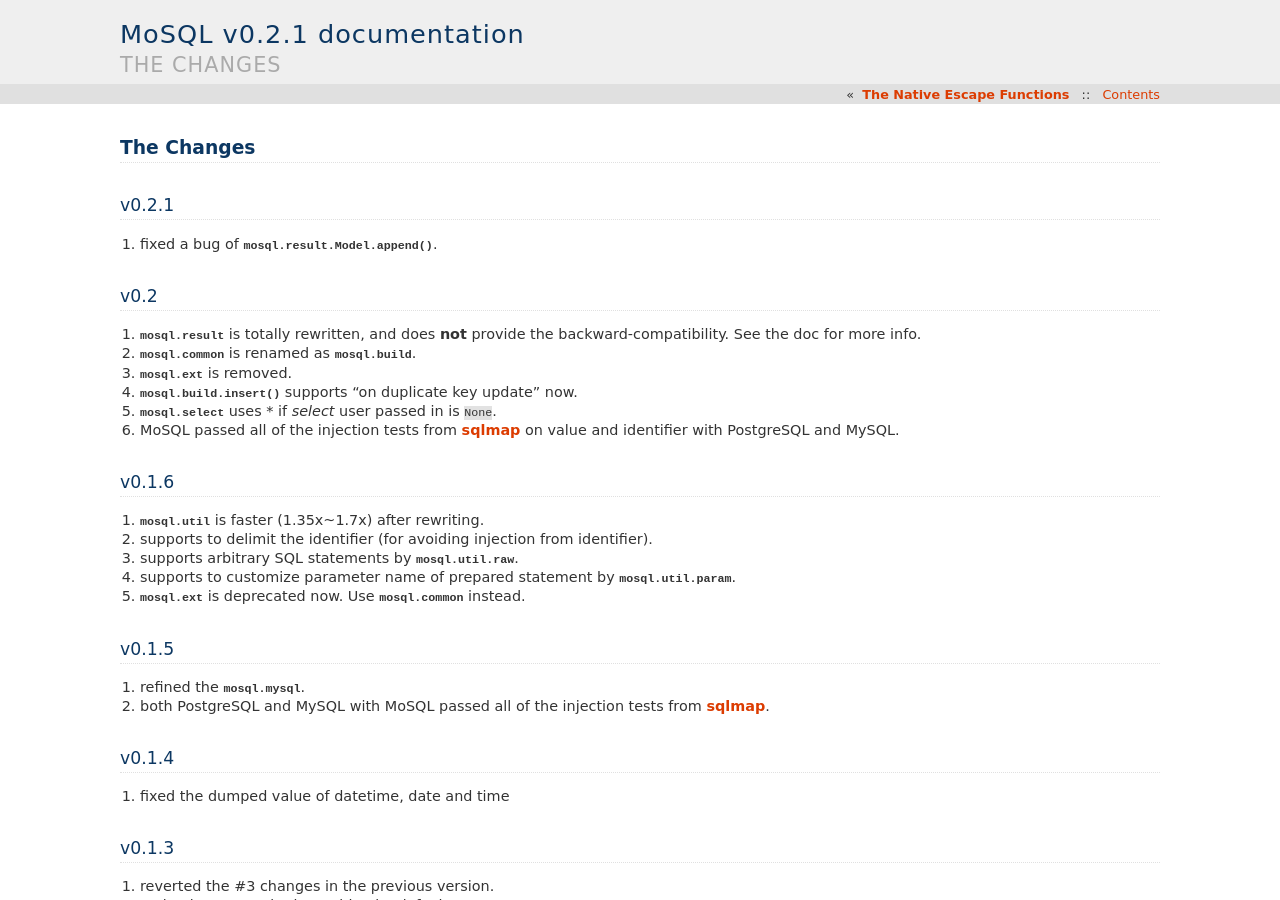
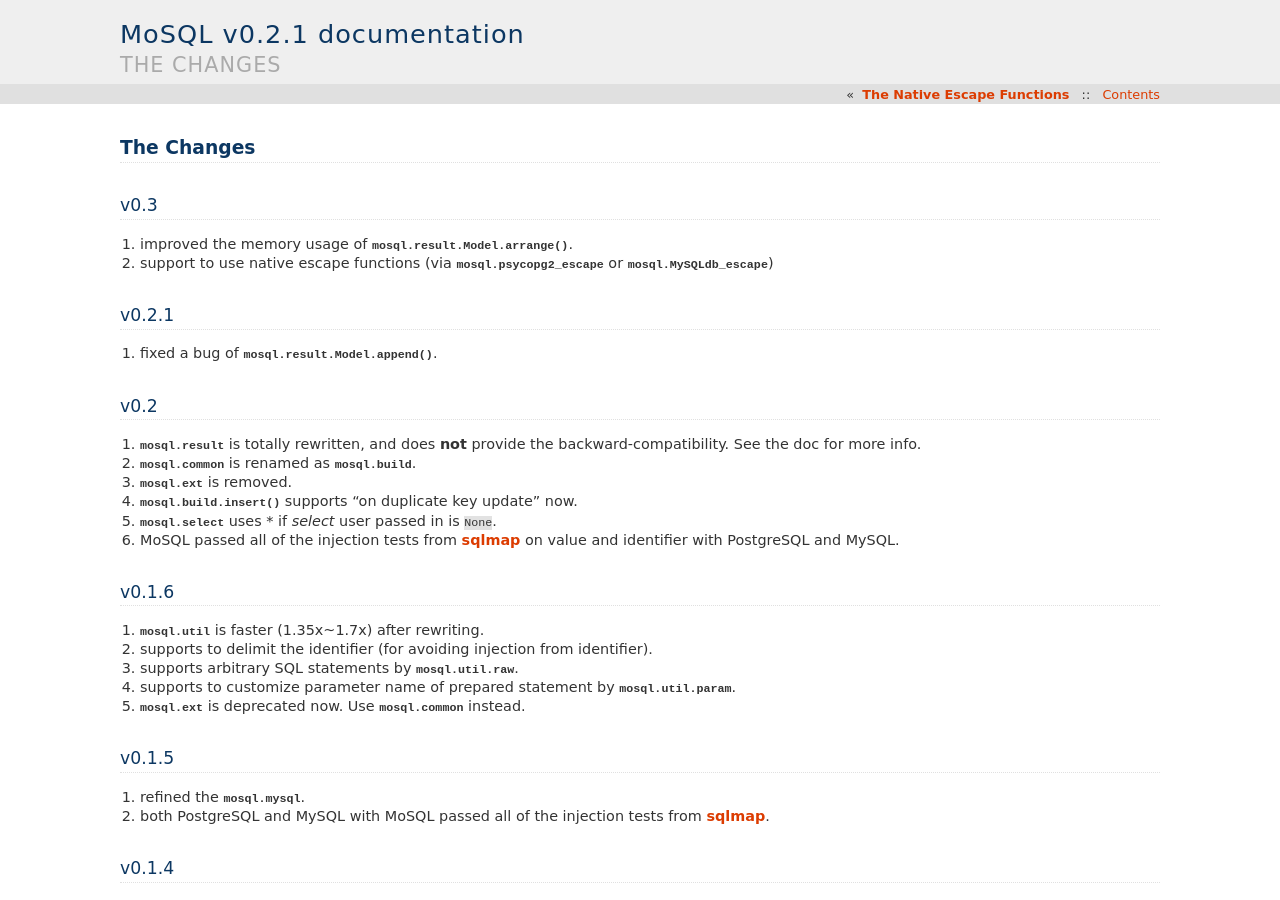
Before and after one commit to moskytw/mosql, a Sphinx documentation site: the page built from docs/changes.rst, in a window 1280 px wide and 900 px high. Built offline with Sphinx 7.4.7, drawn with Linux system fonts in a browser that asks for light colours.

Commit message:
added the chg log

```diff
--- a/docs/changes.rst
+++ b/docs/changes.rst
@@ -1,6 +1,12 @@
 
 The Changes
 ===========
+
+v0.3
+----
+
+1. improved the memory usage of :meth:`mosql.result.Model.arrange`.
+2. support to use native escape functions (via :mod:`mosql.psycopg2_escape` or :mod:`mosql.MySQLdb_escape`)
 
 v0.2.1
 ------
```
